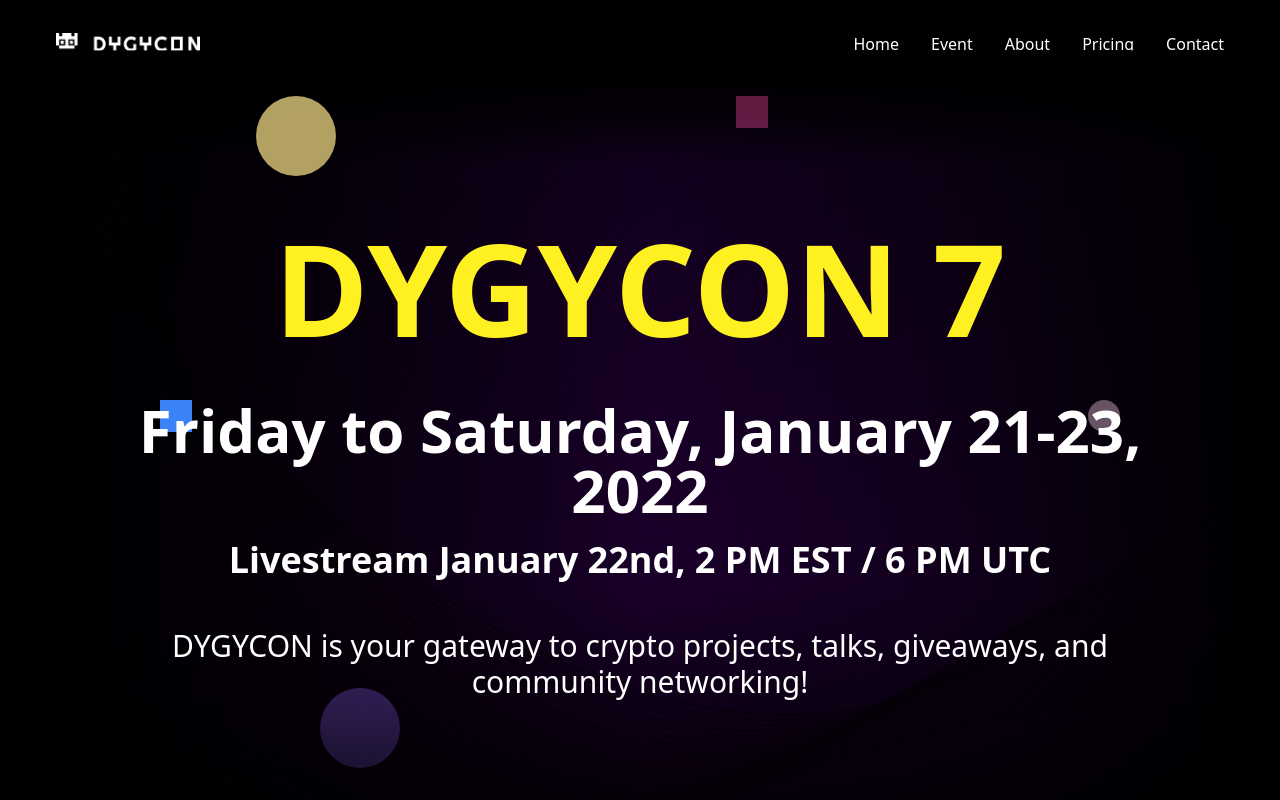
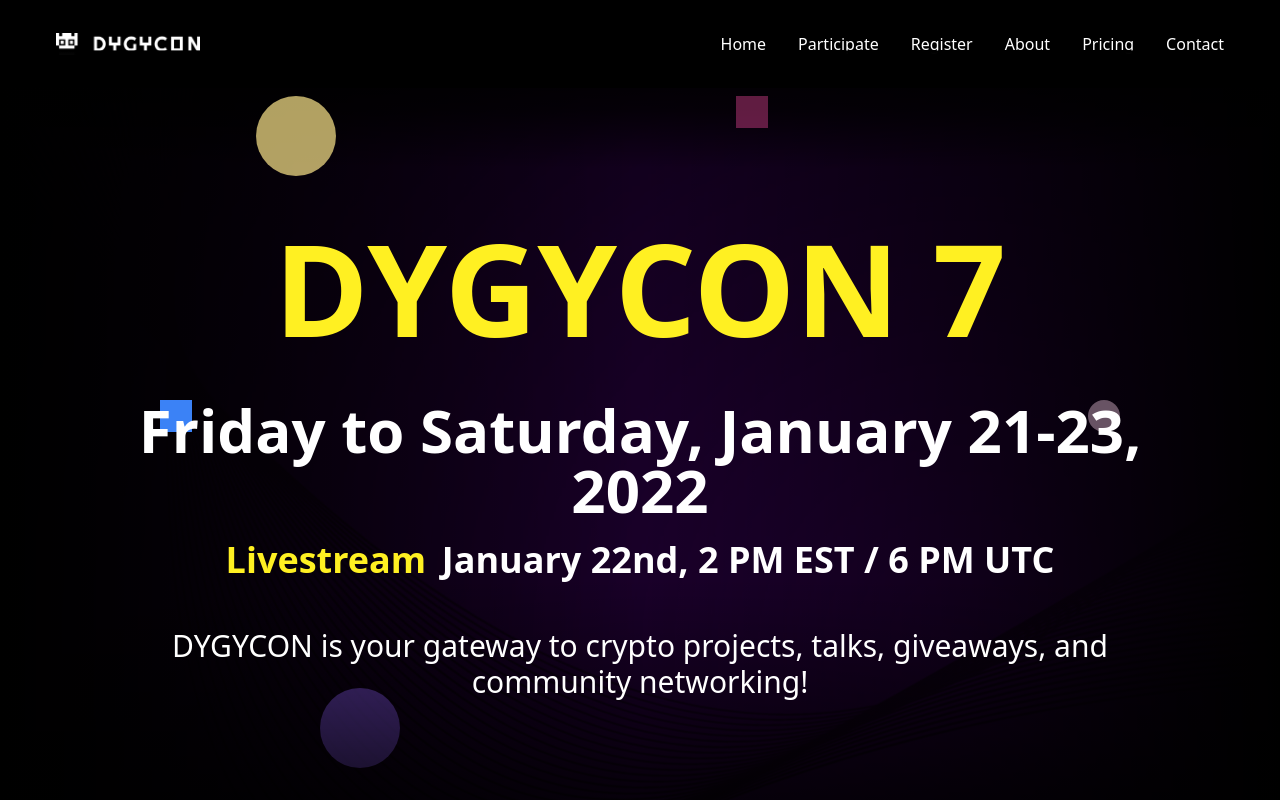
Before and after one commit to horlorlahdeh/virtual-conference, a React (Create React App) app: page / in a window 1280 px wide. Shown: the top 800 px of the page. Built offline with nearby package versions, Linux system fonts and the light colour scheme.

Commit message:
newer fixes

```diff
--- a/src/components/Hero.jsx
+++ b/src/components/Hero.jsx
@@ -12,7 +12,12 @@
             </h1>
             <h4 className='z-10 text-3xl md:text-4xl lg:text-6xl lg:flex-1 font-bold mb-10 text-center'>
               Friday to Saturday, January 21-23, 2022 <br />
-              <span className='text-2xl lg:text-4xl text-yellow'>Livestream January 22nd, 2 PM EST / 6 PM UTC</span>
+              <span className='text-2xl lg:text-4xl text-home-yellow'>
+                Livestream
+              </span>{' '}
+              <span className='text-2xl lg:text-4xl'>
+                January 22nd, 2 PM EST / 6 PM UTC
+              </span>
             </h4>
             <p className='z-10 mb-8 mt-2 lg:text-3xl text-center lg:w-12/12 '>
               DYGYCON is your gateway to crypto projects, talks, giveaways, and
--- a/src/components/Navbar.jsx
+++ b/src/components/Navbar.jsx
@@ -45,6 +45,11 @@
             </Link>
           </li>
           <li className='text-base border-b py-2 px-8 hover:text-red-500 cursor-pointer'>
+            <Link to='/register' className='text-white'>
+              Register
+            </Link>
+          </li>
+          <li className='text-base border-b py-2 px-8 hover:text-red-500 cursor-pointer'>
             <Link to='/about' className='text-white'>
               About
             </Link>
@@ -76,7 +81,12 @@
           </li>
           <li className='text-base  hover:text-red-500 cursor-pointer'>
             <Link to='/event' className='text-white'>
-              Event
+              Participate
+            </Link>
+          </li>
+          <li className='text-base hover:text-red-500 cursor-pointer'>
+            <Link to='/register' className='text-white'>
+              Register
             </Link>
           </li>
           <li className='text-base  hover:text-red-500 cursor-pointer'>
--- a/src/components/Register.jsx
+++ b/src/components/Register.jsx
@@ -15,7 +15,7 @@
       id='register'
     >
       <div className='py-20 bg-gradient-to-r from-black via-transparent to-black overlay-black'>
-      <div className='top-overlay'></div>
+        <div className='top-overlay'></div>
         <div className='flex   flex-col lg:flex-row lg:gap-x-12 lg:items-start w-10/12  mx-auto max-w-screen'>
           <div className='  text-white flex flex-1 flex-col w-10/12 md:w-full items-center justify-center'>
             <div className='bg-black hover:text-black hover:bg-pink-400 transition-all   px-4 py-8 md:p-8 w-full '>
@@ -47,7 +47,7 @@
                 <input
                   placeholder='Email'
                   type='text'
-                  className='flex-1 ml-4 bg-none z-10 p-4 font-bold text-black focus:border-none w-full'
+                  className='flex-1 bg-none z-10 p-4 font-bold text-black focus:outline-none focus-visible:outline-none w-full'
                 />
               </form>
             </div>
--- a/src/components/home/Date.jsx
+++ b/src/components/home/Date.jsx
@@ -5,7 +5,7 @@
     return (
       <section className='bg-black  '>
         <div className='flex  flex-col lg:grid lg:grid-cols-3 justify-between gap-y-8 gap-x-10 mx-auto w-10/12 lg:w-9/12 max-w-screen '>
-          <div className='bg-pink-200 bg-home1 bg-home bg-cover py-10 lg:pb-28 px-4 lg:px-10  '>
+          <div className='bg-yellow-500 bg-home1 bg-home bg-cover py-10 lg:pb-28 px-4 lg:px-10  '>
             <p className='text-sm md:text-lg lg:text-xl mb-1'>January 20</p>
             <h1 className='text-3xl md:text-5xl lg:text-7xl font-semibold capitalize mb-10'>
               fri
@@ -26,7 +26,7 @@
             <Button text='view schedule' />
           </div>
 
-          <div className='bg-home-yellow bg-home3 bg-home bg-cover py-10 lg:pb-28 px-4 lg:px-10  '>
+          <div className='bg-yellow-500 bg-home3 bg-home bg-cover py-10 lg:pb-28 px-4 lg:px-10  '>
             <p className='text-sm md:text-lg lg:text-xl mb-1'>January 22</p>
             <h1 className='text-3xl md:text-5xl lg:text-7xl font-semibold capitalize mb-10'>
               fri
--- a/src/components/home/Topics.jsx
+++ b/src/components/home/Topics.jsx
@@ -38,7 +38,7 @@
                 meeting
               </h5>
               <h1 className='text-lg md:text-xl lg:text-2xl capitalize font-semibold'>
-                Conecting
+                Connecting
               </h1>
             </div>
           </div>
--- a/tailwind.config.js
+++ b/tailwind.config.js
@@ -35,6 +35,7 @@
         'home-pink': '#ff6af0',
         'home-blue': '#6700FF',
         'home-yellow': '#fff022',
+        'home-red': '#FB3800',
         'home-gradient-bg':
           'radial-gradient(circle, rgba(0,0,0), rgba(0,0,0, 0.5), rgba(0,0,0,0.7))',
       }),
```
